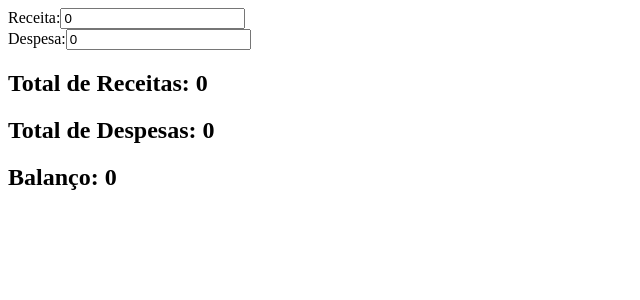
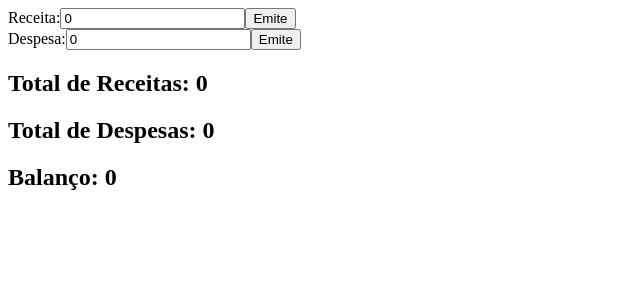
Before and after one commit to GuilberthT/gerenciador-e-controle-de-gastos-web, a Vue app: page / in a window 1280 px wide. Shown: the top 300 px of the page, without its empty margins (0-640 px from the left). Built offline with nearby package versions, Linux system fonts and the light colour scheme.

Commit message:
components props and emits

```diff
--- /dev/null
+++ b/src/components/Balance.vue
@@ -0,0 +1,15 @@
+<script setup>
+defineProps({
+    totalReceitas: Number,
+    totalDespesas: Number,
+    saldo: Number
+})
+</script>
+
+<template>
+    <div>
+        <h2>Total de Receitas: {{ totalReceitas }}</h2>
+        <h2>Total de Despesas: {{ totalDespesas }}</h2>
+        <h2>Balanço: {{ saldo }}</h2>
+    </div>
+</template>
--- /dev/null
+++ b/src/components/CustomInput.vue
@@ -0,0 +1,19 @@
+<script setup>
+
+defineProps({
+  label: String
+})
+
+const emit = defineEmits(['emitValue'])
+
+const model = defineModel()
+
+</script>
+
+<template>
+  <div>
+    <label for="inputReceita">{{ label }}:</label>
+    <input type="number" id="inputReceita" v-model="model">
+    <button @click="emit('emitValue', 2)">Emite</button>
+  </div>
+</template>
--- a/src/pages/HomeView.vue
+++ b/src/pages/HomeView.vue
@@ -1,5 +1,7 @@
 <script setup>
-import { ref, computed } from 'vue';
+import Balance from '@/components/Balance.vue';
+import CustomInput from '@/components/CustomInput.vue';
+import { computed, ref } from 'vue';
 
 // Definindo a reatividade para receitas e despesas
 const receitas = ref(0);
@@ -13,26 +15,13 @@ const totalDespesas = computed(() => despesas.value);
 const saldo = computed(() => receitas.value - despesas.value);
 </script>
 
-
-
 <template>
   <main>
-  <!-- Inputs para adicionar receita e despesa -->
-  <div>
-    <label for="inputReceita">Receita:</label>
-    <input type="number" id="inputReceita" v-model="receitas">
-  </div>
-  <div>
-    <label for="inputDespesa">Despesa:</label>
-    <input type="number" id="inputDespesa" v-model="despesas">
-  </div>
+    <!-- Inputs para adicionar receita e despesa -->
+    <CustomInput label="Receita" v-model="receitas" />
+    <CustomInput label="Despesa" v-model="despesas" />
 
-  <!-- Exibindo o total de receitas, total de despesas e saldo -->
-  <div>
-    <h2>Total de Receitas: {{ totalReceitas }}</h2>
-    <h2>Total de Despesas: {{ totalDespesas }}</h2>
-    <h2>Balanço: {{ saldo }}</h2>
-  </div>
-</main>
-
+    <!-- Exibindo o total de receitas, total de despesas e saldo -->
+    <Balance :totalDespesas="totalDespesas" :totalReceitas="totalReceitas" :saldo="saldo" />
+  </main>
 </template>
```
Also changed, not shown: .eslintrc.cjs.
